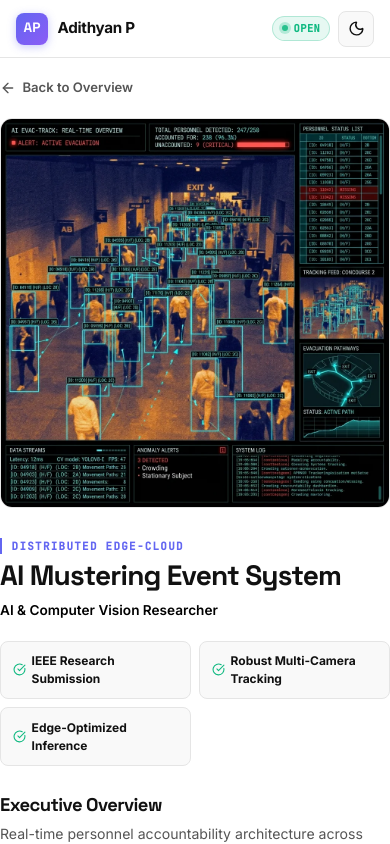
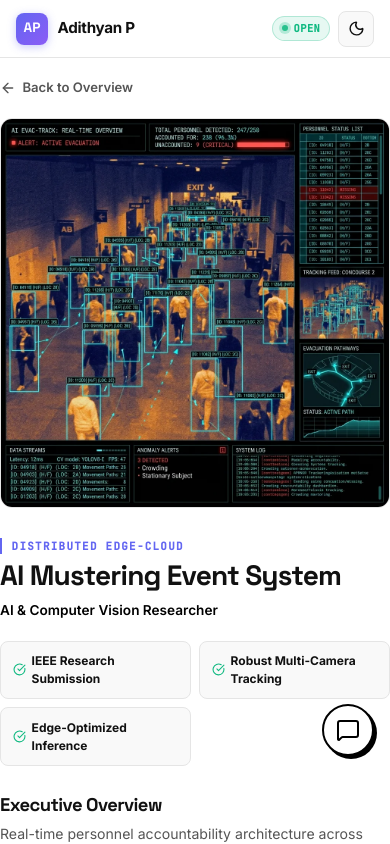
Before and after one commit to Adithyan1809/Portfolio, a React (Vite) app: page /projects/mustering-system in a window 390 px wide. Shown: the top 844 px of the page. Built offline with nearby package versions, Linux system fonts and the light colour scheme.

Commit message:
feat(mobile): add AI chatbot to mobile site + fix FAB positioning

```diff
--- a/src/components/ChatWidget.css
+++ b/src/components/ChatWidget.css
@@ -239,11 +239,13 @@
 
 /* ========== MOBILE FULL SCREEN ========== */
 @media (max-width: 500px) {
+  /* Push chat button above the plane FAB (FAB is at bottom: 1.5rem, 46px tall) */
   .chat-widget-container {
-    bottom: 7rem;
+    bottom: 5.5rem;
     right: 1rem;
   }
 
+  /* Chat window slides up as a bottom sheet */
   .chat-window {
     position: fixed;
     bottom: 0;
@@ -251,8 +253,10 @@
     left: 0;
     top: auto;
     width: 100vw;
-    height: 70vh;
-    border-radius: 12px 12px 0 0;
+    height: 72vh;
+    border-radius: 16px 16px 0 0;
     border-bottom: none;
+    border-left: none;
+    border-right: none;
   }
 }
--- a/src/mobile/MobileApp.jsx
+++ b/src/mobile/MobileApp.jsx
@@ -5,6 +5,7 @@ import { Analytics } from '@vercel/analytics/react';
 
 import MobileHome from './MobileHome';
 import MobileCaseStudy from './MobileCaseStudy';
+import ChatWidget from '../components/ChatWidget';
 import './Mobile.css';
 
 function MobileHeader() {
@@ -95,6 +96,10 @@ export default function MobileApp() {
             <Route path="*" element={<MobileHome />} />
           </Routes>
         </main>
+
+        {/* AI Career Chatbot — same component as desktop, mobile-sheet layout via CSS */}
+        <ChatWidget />
+
         <Analytics />
       </div>
     </Router>
```
